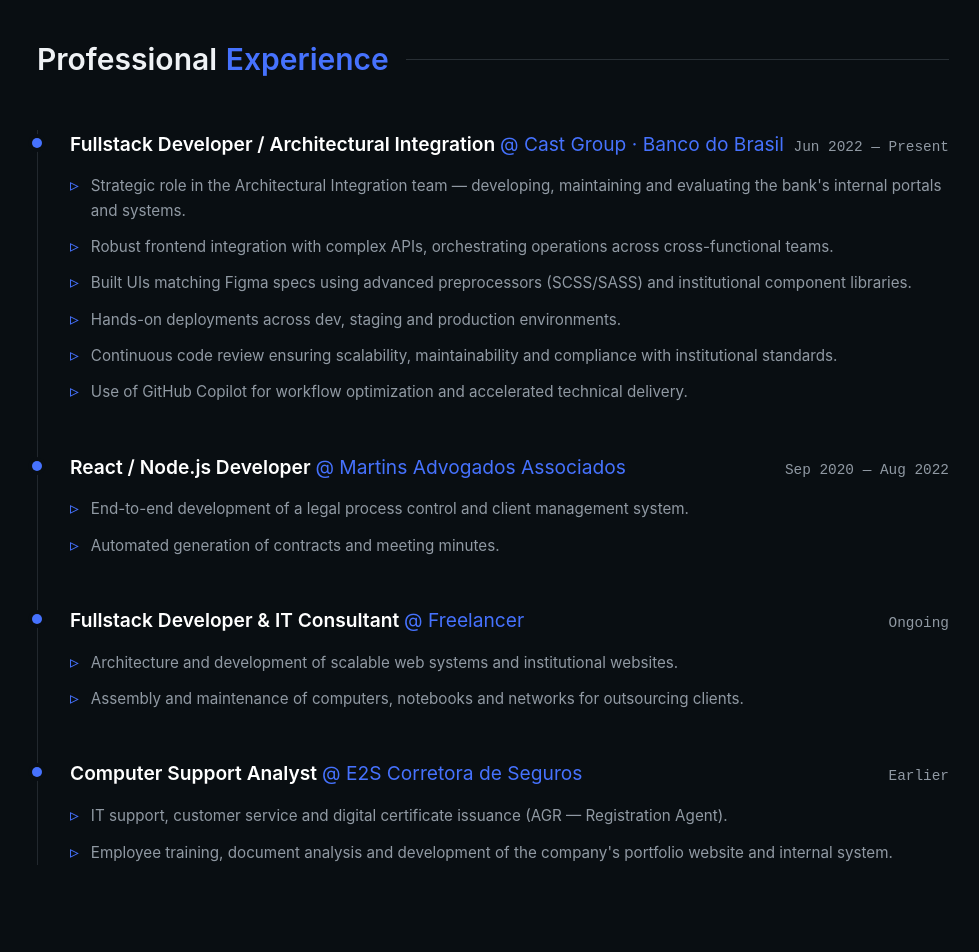
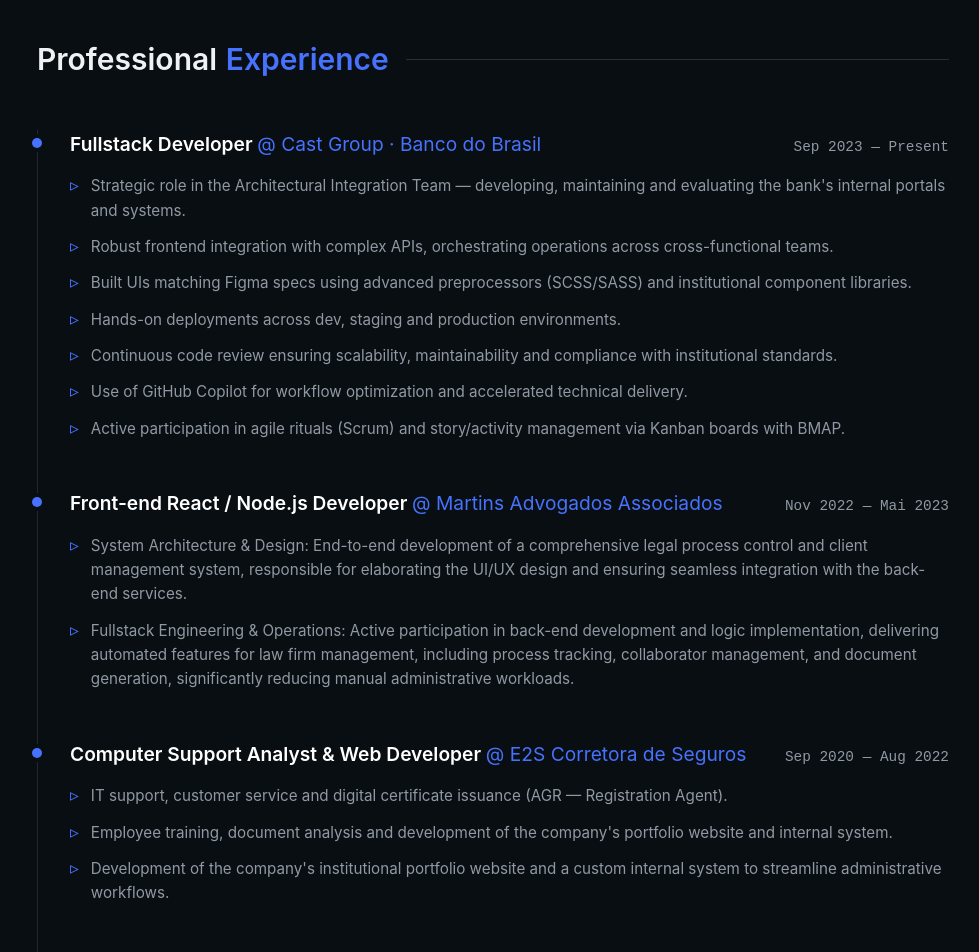
Before and after one commit to rafaelcarvalho-git/portfolio-rafael-carvalho, an Angular app: page / in a window 1280 px wide. Shown: the part 1540-2492 px from the top of the page, without its empty margins (147-1126 px from the left). Built offline with nearby package versions, Linux system fonts and the light colour scheme.

Commit message:
conclui portfolio

```diff
--- a/src/app/shared/professional-experience/professional-experience.ts
+++ b/src/app/shared/professional-experience/professional-experience.ts
@@ -17,25 +17,36 @@
 export class ProfessionalExperience {
   experiences: Experience[] = [
     {
-      role: 'Fullstack Developer / Architectural Integration',
+      role: 'Fullstack Developer',
       company: 'Cast Group · Banco do Brasil',
-      period: 'Jun 2022 — Present',
+      period: 'Sep 2023 — Present',
       bullets: [
-        "Strategic role in the Architectural Integration team — developing, maintaining and evaluating the bank's internal portals and systems.",
+        "Strategic role in the Architectural Integration Team — developing, maintaining and evaluating the bank's internal portals and systems.",
         'Robust frontend integration with complex APIs, orchestrating operations across cross-functional teams.',
         'Built UIs matching Figma specs using advanced preprocessors (SCSS/SASS) and institutional component libraries.',
         'Hands-on deployments across dev, staging and production environments.',
         'Continuous code review ensuring scalability, maintainability and compliance with institutional standards.',
         'Use of GitHub Copilot for workflow optimization and accelerated technical delivery.',
+        'Active participation in agile rituals (Scrum) and story/activity management via Kanban boards with BMAP.',
       ],
     },
     {
-      role: 'React / Node.js Developer',
+      role: 'Front-end React / Node.js Developer',
       company: 'Martins Advogados Associados',
+      period: 'Nov 2022 — Mai 2023',
+      bullets: [
+        'System Architecture & Design: End-to-end development of a comprehensive legal process control and client management system, responsible for elaborating the UI/UX design and ensuring seamless integration with the back-end services.',
+        'Fullstack Engineering & Operations: Active participation in back-end development and logic implementation, delivering automated features for law firm management, including process tracking, collaborator management, and document generation, significantly reducing manual administrative workloads.',
+      ],
+    },
+    {
+      role: 'Computer Support Analyst & Web Developer',
+      company: 'E2S Corretora de Seguros',
       period: 'Sep 2020 — Aug 2022',
       bullets: [
-        'End-to-end development of a legal process control and client management system.',
-        'Automated generation of contracts and meeting minutes.',
+        'IT support, customer service and digital certificate issuance (AGR — Registration Agent).',
+        "Employee training, document analysis and development of the company's portfolio website and internal system.",
+        "Development of the company's institutional portfolio website and a custom internal system to streamline administrative workflows.",
       ],
     },
     {
@@ -43,17 +54,9 @@
       company: 'Freelancer',
       period: 'Ongoing',
       bullets: [
-        'Architecture and development of scalable web systems and institutional websites.',
+        'Architecture and development of scalable web systems, leveraging AI-powered prototyping and design tools to accelerate visual concepting and delivery.',
         'Assembly and maintenance of computers, notebooks and networks for outsourcing clients.',
-      ],
-    },
-    {
-      role: 'Computer Support Analyst',
-      company: 'E2S Corretora de Seguros',
-      period: 'Earlier',
-      bullets: [
-        'IT support, customer service and digital certificate issuance (AGR — Registration Agent).',
-        "Employee training, document analysis and development of the company's portfolio website and internal system.",
+        'Comprehensive IT consulting, encompassing infrastructure planning, technical advisory, and the assembly and maintenance of hardware and network environments for corporate clients.',
       ],
     },
   ];
--- a/src/app/shared/projects/projects.ts
+++ b/src/app/shared/projects/projects.ts
@@ -40,7 +40,7 @@
     {
       name: 'SisCert E2S',
       desc: 'Operational portal for lifecycle control and expiration tracking of digital certificates.',
-      stack: ['HTML', 'SCSS', 'JavaScript', 'PHP', 'MySQL'],
+      stack: ['HTML', 'CSS', 'JavaScript', 'PHP', 'MySQL'],
       repo: 'https://github.com/rafaelcarvalho-git/siscert-e2s',
       link: 'https://siscert-e2s.vercel.app/',
       icon: `
```
Also changed, not shown: 1 other file (tests, documents, lock files or other folders).
